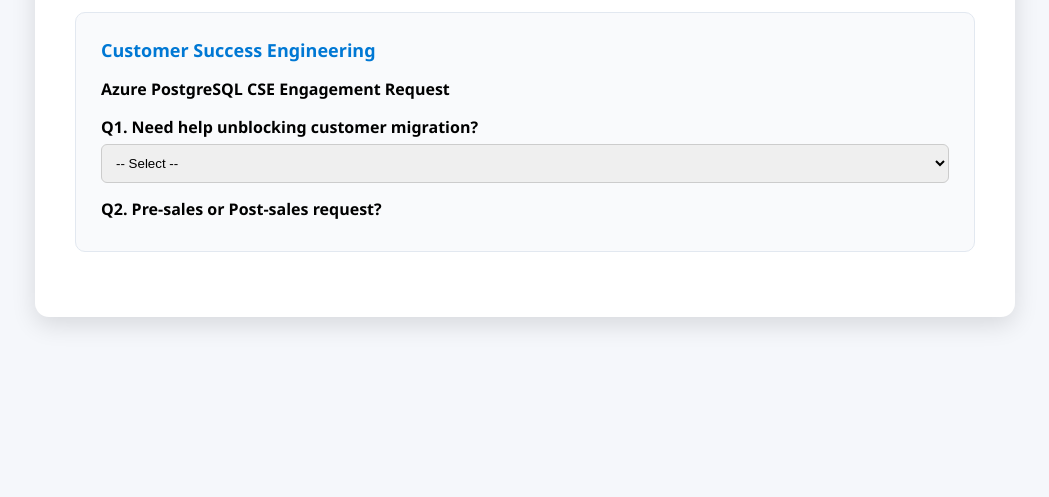
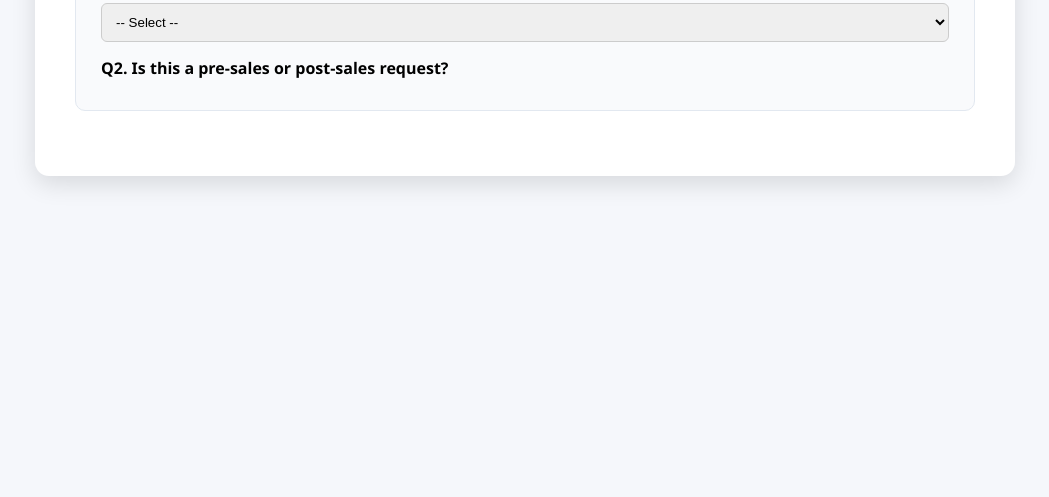
Before and after one commit to Amal3689/OSSPG-Intake-Form, a plain HTML site: page index.html in a window 1280 px wide. Shown: the part 303-800 px from the top of the page, without its empty margins (115-1164 px from the left). Drawn offline with Linux system fonts and the light colour scheme.

Commit message:
Refactor labels and comments in index.html
Updated labels for clarity and improved comments in the script.

```diff
--- a/index.html
+++ b/index.html
@@ -8,10 +8,9 @@
       font-family: "Segoe UI", Arial;
       background-color: #f5f7fb;
       margin: 0;
-      height: 100vh;
+      padding: 40px;
       display: flex;
       justify-content: center;
-      align-items: center;
     }
 
     .main-container {
@@ -64,7 +63,6 @@
     }
 
     textarea {
-      grid-column: span 2;
       height: 100px;
     }
 
@@ -93,20 +91,20 @@
 
   <h1>Submit a Request</h1>
 
-  <!-- Landing -->
+  <!-- Landing Section -->
   <div class="card">
 
     <div class="section-title">Customer Success Engineering</div>
     <p><b>Azure PostgreSQL CSE Engagement Request</b></p>
 
-    <label>Q1. Need help unblocking customer migration?</label>
+    <label>Q1. Do you need assistance for unblocking customer migration?</label>
     <select id="q1">
       <option value="">-- Select --</option>
       <option value="Yes">Yes</option>
       <option value="No">No</option>
     </select>
 
-    <label>Q2. Pre-sales or Post-sales request?</label>
+    <label>Q2. Is this a pre-sales or post-sales request?</label>
     <select id="q2" class="hidden">
       <option value="">-- Select --</option>
       <option value="Presales">Presales</option>
@@ -117,10 +115,10 @@
 
   </div>
 
-  <!-- Form -->
+  <!-- Intake Form -->
   <div id="formSection" class="hidden">
 
-    <!-- Account Info -->
+    <!-- Account Information -->
     <div class="card">
       <div class="section-title">Account Information</div>
 
@@ -171,7 +169,7 @@
       </div>
     </div>
 
-    <!-- Request Details -->
+    <!-- Service Request Details -->
     <div class="card">
       <div class="section-title">Service Request Details</div>
 
@@ -214,7 +212,7 @@
     formSection.classList.add("hidden");
   });
 
-  // Enable Next only when both selected
+  // Enable Next when both selected
   q2.addEventListener("change", function () {
     if (q1.value && q2.value) {
       nextBtn.classList.remove("hidden");
@@ -223,11 +221,13 @@
     }
   });
 
+  // Show form
   nextBtn.addEventListener("click", function () {
     formSection.classList.remove("hidden");
     window.scrollTo({ top: document.body.scrollHeight, behavior: "smooth" });
   });
 
+  // Submit form
   document.getElementById("submitBtn").addEventListener("click", async () => {
 
     const payload = {
```
